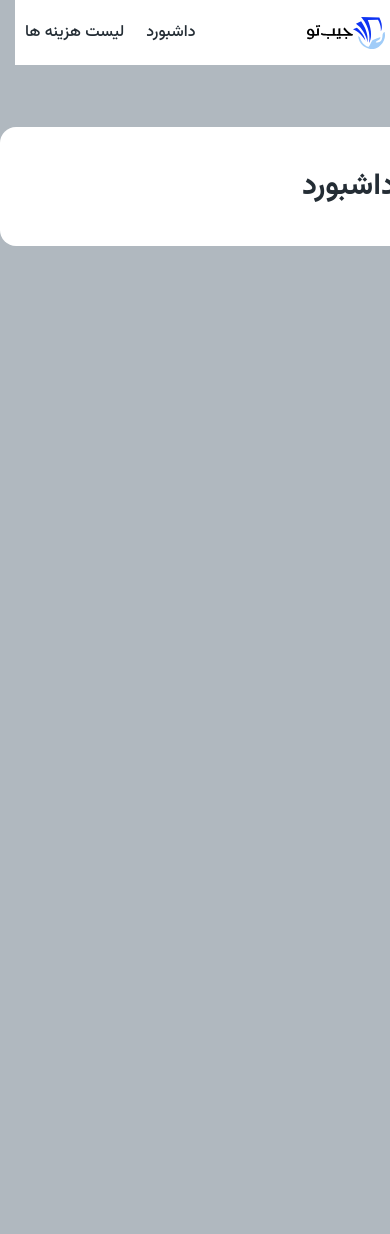
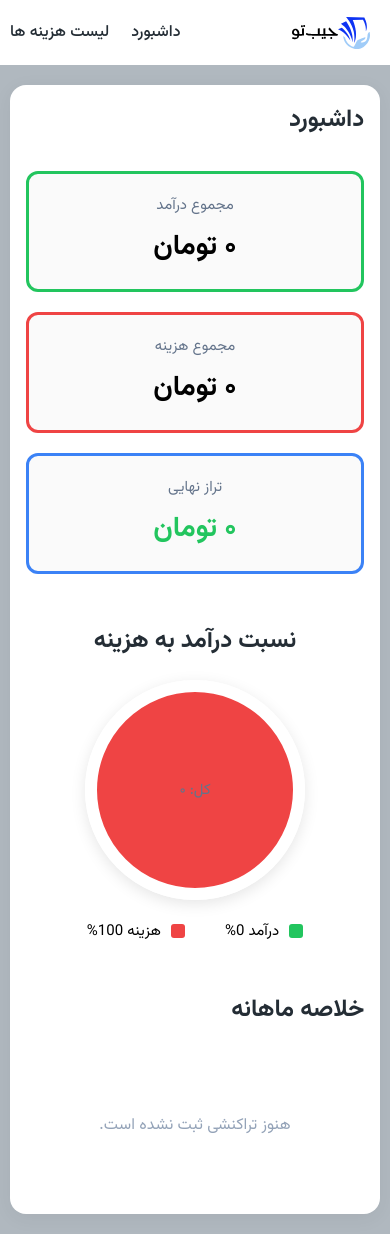
Before and after one commit to Maziar1996/Expense-Tracker-App-Kaaryar, a React (Vite) app: page / in a window 390 px wide. Before the commit the page ends 844 px from the top, so only its background shows below. Built offline with nearby package versions, Linux system fonts and the light colour scheme.

Commit message:
add feat: dashboard page developed using pie chart and transactions summary

```diff
--- a/src/components/AddTransactionsModal/addTransactionModal.module.css
+++ b/src/components/AddTransactionsModal/addTransactionModal.module.css
@@ -8,7 +8,7 @@
   justify-content: center;
   align-items: center;
   z-index: 1000;
-  backdrop-filter: blur(2px);
+  backdrop-filter: blur(1px);
 }
 
 .modal {
--- a/src/pages/dashboard/Dashboard.jsx
+++ b/src/pages/dashboard/Dashboard.jsx
@@ -1,10 +1,151 @@
+import { useTransactions } from "../../Context/TransactionContext";
+import { useMemo } from "react";
 import styled from "./dashboard.module.css";
 
 function Dashboard() {
+  const { transactions } = useTransactions();
+
+  const totalIncome = useMemo(() => {
+    return transactions
+      .filter(t => t.type === "income")
+      .reduce((sum, t) => sum + Number(t.amount), 0);
+  }, [transactions]);
+
+  const totalExpense = useMemo(() => {
+    return transactions
+      .filter(t => t.type === "expense")
+      .reduce((sum, t) => sum + Number(t.amount), 0);
+  }, [transactions]);
+
+  const balance = totalIncome - totalExpense;
+
+  const monthlyData = useMemo(() => {
+    const groups = {};
+
+    transactions.forEach(t => {
+      const [year, month] = t.date.split("/").slice(0, 2);
+      const key = `${year}/${month}`;
+
+      if (!groups[key]) {
+        groups[key] = { income: 0, expense: 0 };
+      }
+
+      if (t.type === "income") {
+        groups[key].income += Number(t.amount);
+      } else {
+        groups[key].expense += Number(t.amount);
+      }
+    });
+
+    return Object.keys(groups)
+      .map(key => ({
+        month: key,
+        income: groups[key].income,
+        expense: groups[key].expense,
+      }))
+      .sort((a, b) => a.month.localeCompare(b.month));
+  }, [transactions]);
+
+  const totalAll = totalIncome + totalExpense;
+  const incomePercent =
+    totalAll > 0 ? Math.round((totalIncome / totalAll) * 100) : 0;
+  const expensePercent = 100 - incomePercent;
+
   return (
     <div className={styled.container}>
-      <h2>داشبورد</h2>
+      <h1 className={styled.title}>داشبورد</h1>
+
+      <div className={styled.cards}>
+        <div className={styled.card} style={{ borderColor: "#22c55e" }}>
+          <span>مجموع درآمد</span>
+          <span className={styled.amount}>
+            {totalIncome.toLocaleString("fa-IR")} تومان
+          </span>
+        </div>
+
+        <div className={styled.card} style={{ borderColor: "#ef4444" }}>
+          <span>مجموع هزینه</span>
+          <span className={styled.amount}>
+            {totalExpense.toLocaleString("fa-IR")} تومان
+          </span>
+        </div>
+
+        <div
+          className={styled.card}
+          style={{ borderColor: balance >= 0 ? "#3b82f6" : "#ef4444" }}
+        >
+          <span>تراز نهایی</span>
+          <span
+            className={styled.amount}
+            style={{ color: balance >= 0 ? "#22c55e" : "#ef4444" }}
+          >
+            {balance.toLocaleString("fa-IR")} تومان
+          </span>
+        </div>
+      </div>
+
+      <div className={styled.chartSection}>
+        <h2>نسبت درآمد به هزینه</h2>
+        <div className={styled.pieContainer}>
+          <div
+            className={styled.pie}
+            style={{
+              background: `conic-gradient(#22c55e 0% ${incomePercent}%, #ef4444 ${incomePercent}% 100%)`,
+            }}
+          />
+          <div className={styled.pieCenter}>
+            <div>کل: {totalAll.toLocaleString("fa-IR")}</div>
+          </div>
+        </div>
+        <div className={styled.pieLegend}>
+          <div>
+            <span className={styled.legendIncome} /> درآمد {incomePercent}%
+          </div>
+          <div>
+            <span className={styled.legendExpense} /> هزینه {expensePercent}%
+          </div>
+        </div>
+      </div>
+
+      <div className={styled.monthlySection}>
+        <h2>خلاصه ماهانه</h2>
+        {monthlyData.length > 0 ? (
+          <div className={styled.bars}>
+            {monthlyData.map((m, i) => {
+              const max =
+                Math.max(
+                  ...monthlyData.map(d => Math.max(d.income, d.expense))
+                ) || 1;
+              const incomeH = (m.income / max) * 100;
+              const expenseH = (m.expense / max) * 100;
+
+              return (
+                <div key={i} className={styled.barGroup}>
+                  <div className={styled.barLabel}>{m.month}</div>
+                  <div className={styled.barContainer}>
+                    <div
+                      className={styled.incomeBar}
+                      style={{ height: `${incomeH}%` }}
+                    />
+                    <div
+                      className={styled.expenseBar}
+                      style={{ height: `${expenseH}%` }}
+                    />
+                  </div>
+                  <div className={styled.barValues}>
+                    <span>+{m.income.toLocaleString("fa-IR")}</span>
+                    <span>-{m.expense.toLocaleString("fa-IR")}</span>
+                  </div>
+                </div>
+              );
+            })}
+          </div>
+        ) : (
+          <p className={styled.empty}>هنوز تراکنشی ثبت نشده است.</p>
+        )}
+      </div>
     </div>
   );
 }
+
 export default Dashboard;
--- a/src/pages/dashboard/dashboard.module.css
+++ b/src/pages/dashboard/dashboard.module.css
@@ -1,20 +1,193 @@
 .container {
-  width: 812px;
+  width: 816px;
+  margin: 40px auto 0;
+  padding: 24px;
+  background: #ffffff;
+  border-radius: 16px;
+  box-shadow: 0 4px 20px rgba(0, 0, 0, 0.05);
+}
+
+.title {
+  font-size: 24px;
+  font-weight: 700;
+  color: #242d35;
+  margin-bottom: 32px;
   text-align: right;
-  padding: 36px 24px;
-  font-size: 20px;
+}
+
+.cards {
+  display: grid;
+  grid-template-columns: repeat(auto-fit, minmax(240px, 1fr));
+  gap: 20px;
+  margin-bottom: 48px;
+}
+
+.card {
+  background: #fafafa;
+  border: 3px solid;
+  border-radius: 12px;
+  padding: 20px;
+  text-align: center;
+  transition: transform 0.2s;
+}
+
+.card:hover {
+  transform: translateY(-4px);
+}
+
+.card span:first-child {
+  display: block;
+  font-size: 15px;
+  color: #64748b;
+  margin-bottom: 8px;
+}
+
+.amount {
+  font-size: 28px;
+  font-weight: 700;
+}
+
+.chartSection {
+  margin-bottom: 48px;
+  text-align: center;
+}
+
+.chartSection h2 {
+  margin-bottom: 20px;
+  color: #242d35;
+}
+
+.pieContainer {
+  position: relative;
+  width: 220px;
+  height: 220px;
+  margin: 0 auto;
+}
+
+.pie {
+  width: 100%;
+  height: 100%;
+  border-radius: 50%;
+  border: 12px solid #fff;
+  box-shadow: 0 4px 15px rgba(0, 0, 0, 0.1);
+}
+
+.pieCenter {
+  position: absolute;
+  top: 50%;
+  left: 50%;
+  transform: translate(-50%, -50%);
+  text-align: center;
+  font-size: 15px;
+  color: #64748b;
+}
+
+.pieLegend {
+  display: flex;
+  justify-content: center;
+  gap: 40px;
+  margin-top: 20px;
+  font-size: 15px;
+}
+
+.legendIncome,
+.legendExpense {
+  display: inline-block;
+  width: 14px;
+  height: 14px;
+  border-radius: 3px;
+  margin-left: 6px;
+  vertical-align: middle;
+}
+
+.legendIncome {
+  background: #22c55e;
+}
+.legendExpense {
+  background: #ef4444;
+}
+
+.monthlySection h2 {
+  margin-bottom: 24px;
+  color: #242d35;
+}
+
+.bars {
+  display: flex;
+  gap: 28px;
+  overflow-x: auto;
+  padding-bottom: 10px;
+}
+
+.barGroup {
+  min-width: 80px;
+  text-align: center;
+}
+
+.barLabel {
+  font-size: 13px;
+  color: #64748b;
+  margin-bottom: 8px;
+}
+
+.barContainer {
+  height: 240px;
+  width: 28px;
+  background: #f1f5f9;
+  border-radius: 9999px;
+  margin: 0 auto 8px;
+  position: relative;
+  overflow: hidden;
+}
+
+.incomeBar,
+.expenseBar {
+  position: absolute;
+  width: 100%;
+  bottom: 0;
+  border-radius: 9999px;
+}
+
+.incomeBar {
+  background: #22c55e;
+}
+
+.expenseBar {
+  background: #ef4444;
+}
+
+.barValues {
+  display: flex;
+  flex-direction: column;
+  gap: 4px;
+  font-size: 12px;
   font-weight: 600;
-  top: 15%;
-  left: 50%;
-  border-radius: 16px;
-  transform: translateX(-50%);
-  color: #242d35;
-  position: absolute;
-  background: #ffffff;
+}
+
+.barValues span:first-child {
+  color: #22c55e;
+}
+.barValues span:last-child {
+  color: #ef4444;
+}
+
+.empty {
+  text-align: center;
+  color: #94a3b8;
+  font-size: 16px;
+  padding: 60px 20px;
 }
 
 @media (max-width: 768px) {
   .container {
-    width: 420px;
+    width: 95%;
+    margin: 20px auto;
+    padding: 16px;
+  }
+  .cards {
+    grid-template-columns: 1fr;
+  }
+  .bars {
+    gap: 16px;
   }
 }
```
